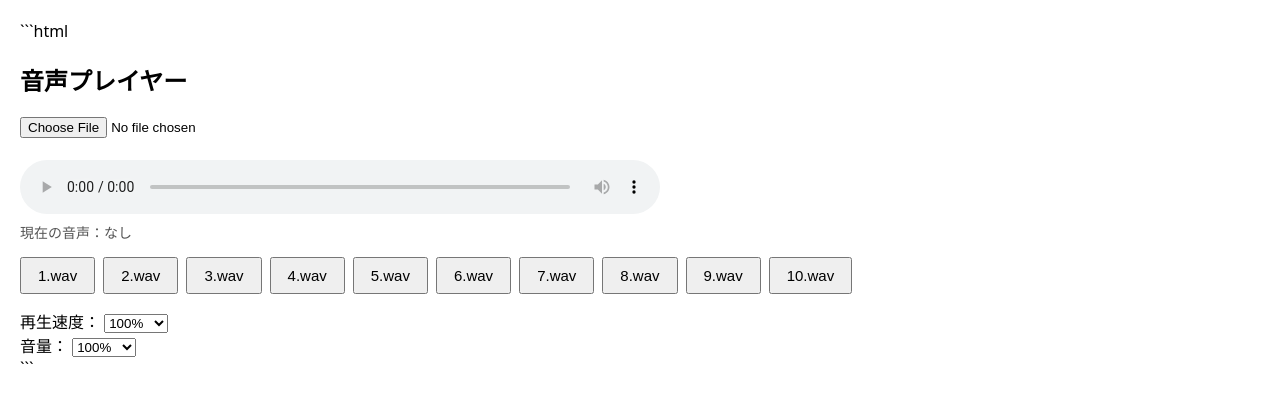
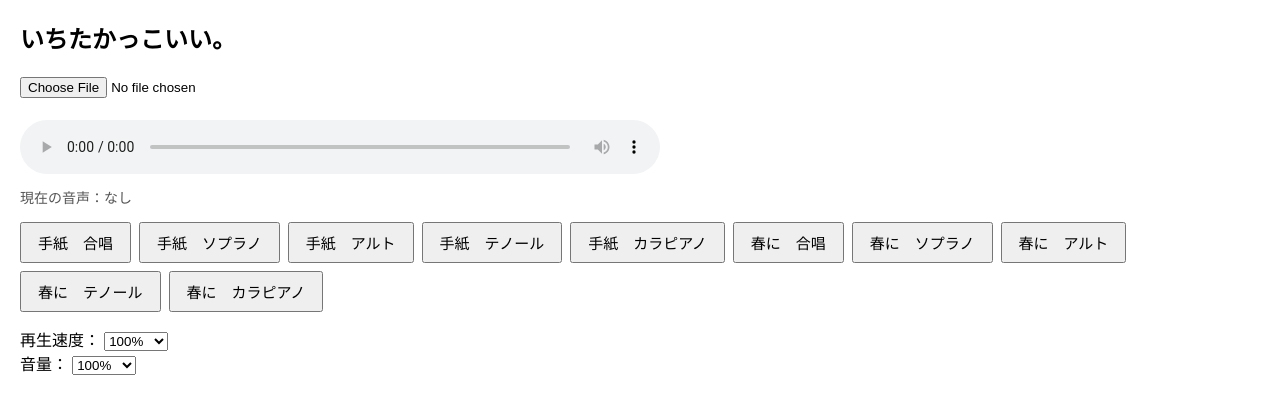
Before and after one commit to shuminoheya/musicplayer, a plain HTML site: page index.htm in a window 1280 px wide. Drawn offline with Linux system fonts and the light colour scheme.

Commit message:
Update index.htm

````diff
--- a/index.htm
+++ b/index.htm
@@ -1,10 +1,9 @@
-```html
 <!DOCTYPE html>
 <html lang="ja">
 <head>
 <meta charset="UTF-8">
 <meta name="viewport" content="width=device-width, initial-scale=1">
-<title>音声プレイヤー</title>
+<title>いちたかっこいい</title>
 
 <style>
 body{
@@ -43,7 +42,7 @@ audio{
 
 <body>
 
-<h2>音声プレイヤー</h2>
+<h2>いちたかっこいい。</h2>
 
 <!-- ファイル選択はそのまま残す -->
 <input
@@ -63,16 +62,16 @@ audio{
 
 <!-- 1.wav ～ 10.wav -->
 <div class="wav-buttons">
-    <button onclick="loadNumberedAudio(1)">1.wav</button>
-    <button onclick="loadNumberedAudio(2)">2.wav</button>
-    <button onclick="loadNumberedAudio(3)">3.wav</button>
-    <button onclick="loadNumberedAudio(4)">4.wav</button>
-    <button onclick="loadNumberedAudio(5)">5.wav</button>
-    <button onclick="loadNumberedAudio(6)">6.wav</button>
-    <button onclick="loadNumberedAudio(7)">7.wav</button>
-    <button onclick="loadNumberedAudio(8)">8.wav</button>
-    <button onclick="loadNumberedAudio(9)">9.wav</button>
-    <button onclick="loadNumberedAudio(10)">10.wav</button>
+    <button onclick="loadNumberedAudio(1)">手紙　合唱</button>
+    <button onclick="loadNumberedAudio(2)">手紙　ソプラノ</button>
+    <button onclick="loadNumberedAudio(3)">手紙　アルト</button>
+    <button onclick="loadNumberedAudio(4)">手紙　テノール</button>
+    <button onclick="loadNumberedAudio(5)">手紙　カラピアノ</button>
+    <button onclick="loadNumberedAudio(6)">春に　合唱</button>
+    <button onclick="loadNumberedAudio(7)">春に　ソプラノ</button>
+    <button onclick="loadNumberedAudio(8)">春に　アルト</button>
+    <button onclick="loadNumberedAudio(9)">春に　テノール</button>
+    <button onclick="loadNumberedAudio(10)">春に　カラピアノ</button>
 </div>
 
 <div class="controls">
@@ -267,4 +266,3 @@ audioElement.playbackRate = 1;
 
 </body>
 </html>
-```
````
